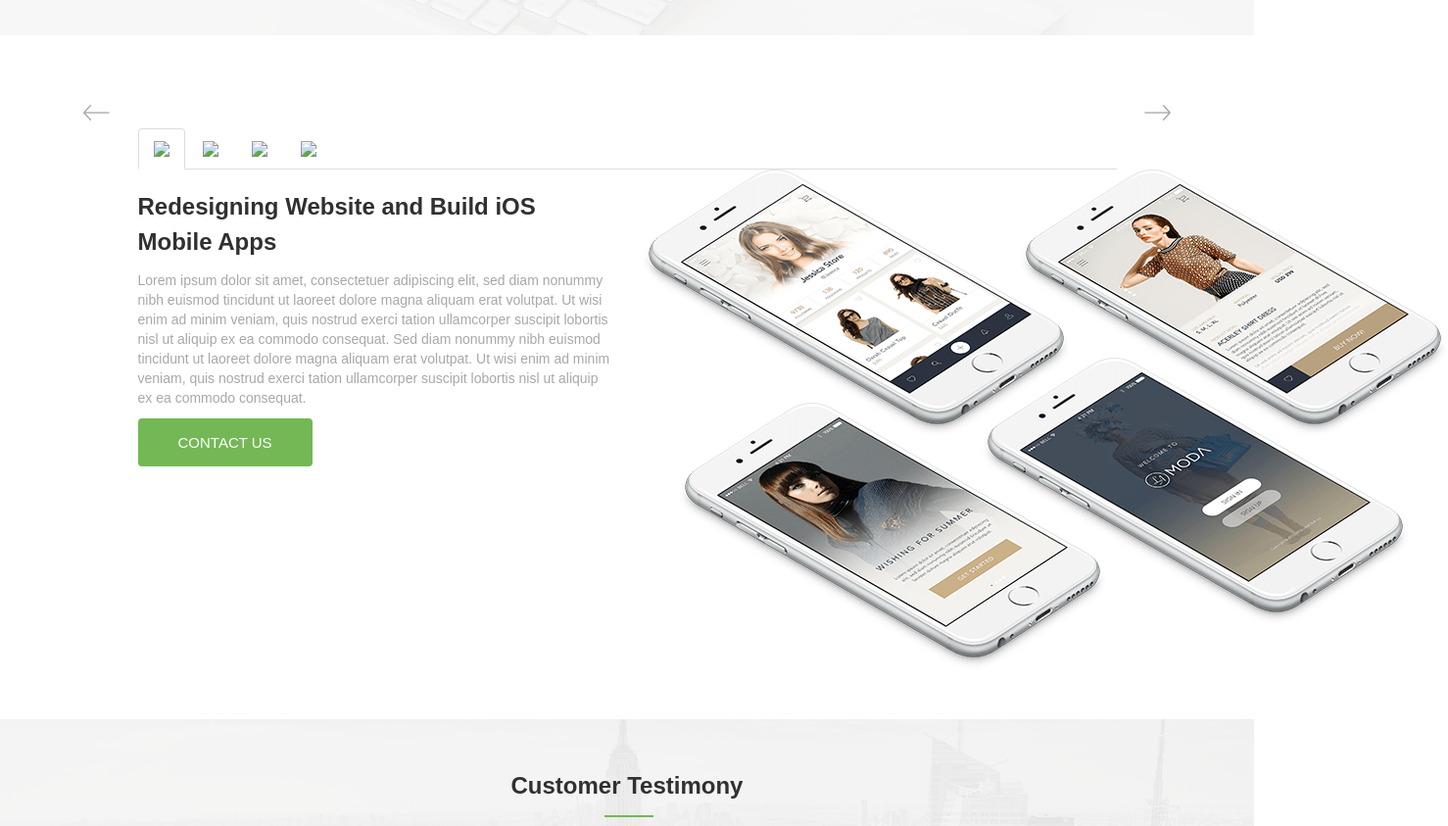
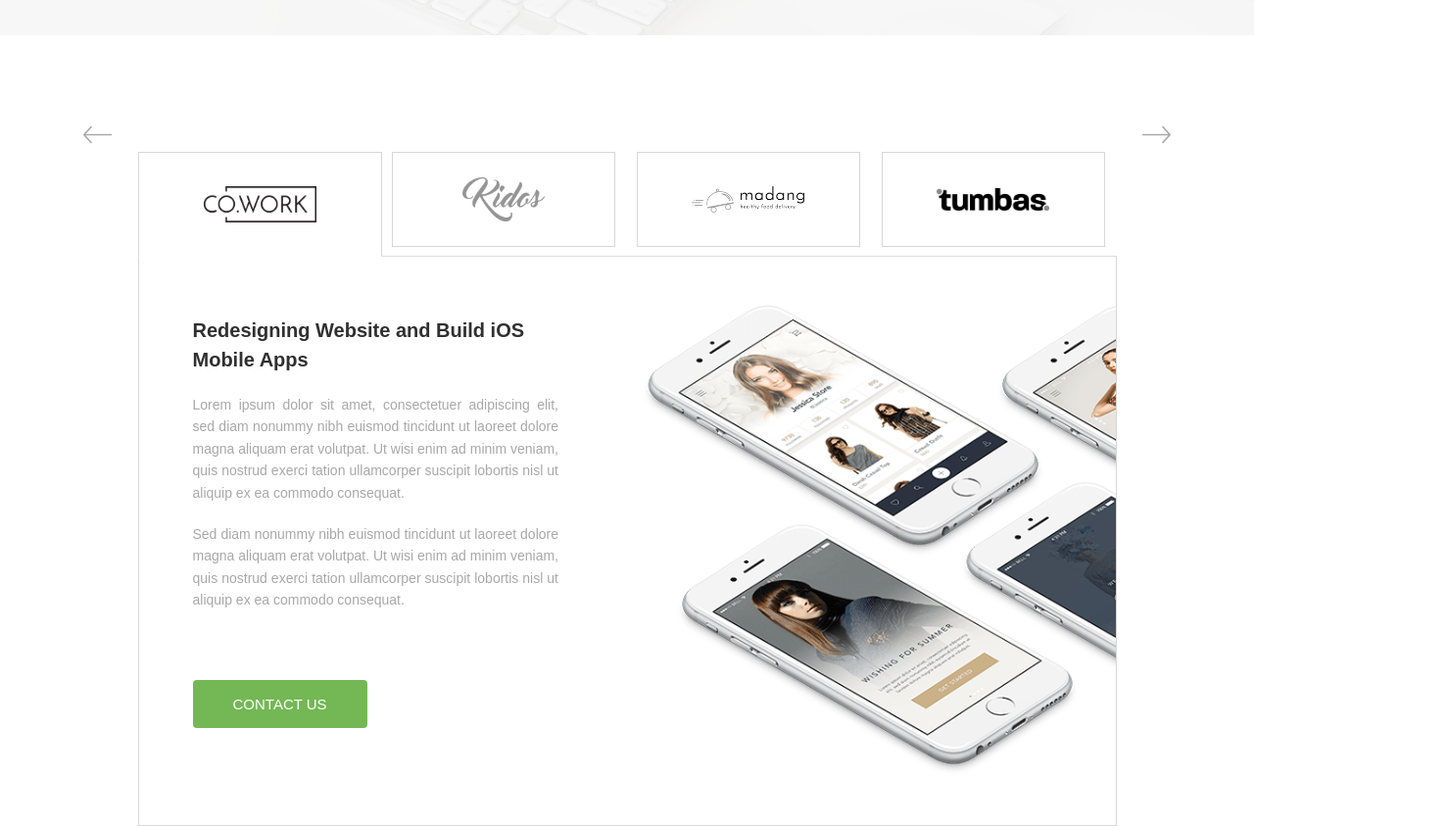
Before and after one commit to dayanramly/melonport, a website: page clients.html in a window 1280 px wide. Shown: the part 348-1191 px from the top of the page at 98% size, 1478 px wide, since content can reach past the window. Drawn offline with Linux system fonts and the light colour scheme; files whose address does not match are found by name.

Commit message:
fixing client page

```diff
--- a/clients.html
+++ b/clients.html
@@ -53,34 +53,92 @@
 		<div class="container">
 			<div class="col-md-12 client-content-wrapper">
 				<div class="client-nav prev"><a href="#"><i class="ion-ios-arrow-thin-left"></i></a></div>
+
 				<div class="main-content">
 					<!-- Nav tabs -->
-					<ul class="nav nav-tabs" role="tablist">
-						<li role="presentation" class="active"><a href="#home" aria-controls="home" role="tab" data-toggle="tab"><img src="dist/img/customer_color/bose.png"></a></li>
-						<li role="presentation"><a href="#profile" aria-controls="profile" role="tab" data-toggle="tab"><img src="dist/img/customer_color/itg.png"></a></li>
-						<li role="presentation"><a href="#messages" aria-controls="messages" role="tab" data-toggle="tab"><img src="dist/img/customer_color/bose.png"></a></li>
-						<li role="presentation"><a href="#settings" aria-controls="settings" role="tab" data-toggle="tab"><img src="dist/img/customer_color/itg.png"></a></li>
+					<ul class="nav nav-tabs nav-main-content" role="tablist">
+						<li role="presentation" class="active">
+							<a href="#cowork" aria-controls="cowork" role="tab" data-toggle="tab">
+								<img src="dist/img/customer_color/Logo-cowork.png">
+							</a>
+						</li>
+						<li role="presentation">
+							<a href="#kidos" aria-controls="kidos" role="tab" data-toggle="tab">
+								<img src="dist/img/customer_color/Logo-Kidos.png">
+							</a>
+						</li>
+						<li role="presentation">
+							<a href="#madang" aria-controls="madang" role="tab" data-toggle="tab">
+								<img src="dist/img/customer_color/Logo-Madang.png">
+							</a>
+						</li>
+						<li role="presentation">
+							<a href="#tumbas" aria-controls="tumbas" role="tab" data-toggle="tab">
+								<img src="dist/img/customer_color/Logo-Tumbas.png">
+							</a>
+						</li>
 					</ul>
 
 					<!-- Tab panes -->
-					<div class="tab-content">
-						<div role="tabpanel" class="tab-pane active" id="home">
+					<div class="tab-content tab-main-content">
+						<div role="tabpanel" class="tab-pane active" id="cowork">
 							<div class="row">
-								<div class="col-md-6">
-									<h3>Redesigning Website and Build iOS Mobile Apps</h3>
-									<p>Lorem ipsum dolor sit amet, consectetuer adipiscing elit, sed diam nonummy nibh euismod tincidunt ut laoreet dolore magna aliquam erat volutpat. Ut wisi enim ad minim veniam, quis nostrud exerci tation ullamcorper suscipit lobortis nisl ut aliquip ex ea commodo consequat. Sed diam nonummy nibh euismod tincidunt ut laoreet dolore magna aliquam erat volutpat. Ut wisi enim ad minim veniam, quis nostrud exerci tation ullamcorper suscipit lobortis nisl ut aliquip ex ea commodo consequat.</p>
+								<div class="col-md-6 content-text">
+									<h4>Redesigning Website and Build iOS Mobile Apps</h4>
+									<p>Lorem ipsum dolor sit amet, consectetuer adipiscing elit, sed diam nonummy nibh euismod tincidunt ut laoreet dolore magna aliquam erat volutpat. Ut wisi enim ad minim veniam, quis nostrud exerci tation ullamcorper suscipit lobortis nisl ut aliquip ex ea commodo consequat. </p>
+									<p>Sed diam nonummy nibh euismod tincidunt ut laoreet dolore magna aliquam erat volutpat. Ut wisi enim ad minim veniam, quis nostrud exerci tation ullamcorper suscipit lobortis nisl ut aliquip ex ea commodo consequat.</p>
 
 									<button type="submit" class="btn btn-green btn-big">CONTACT US</button>
 								</div>
-								<div class="col-md-6">
+								<div class="col-md-6 content-img">
 									<img src="dist/img/client_1.png">
 								</div>
 							</div>
 						</div>
-						<div role="tabpanel" class="tab-pane" id="profile">...</div>
-						<div role="tabpanel" class="tab-pane" id="messages">...</div>
-						<div role="tabpanel" class="tab-pane" id="settings">...</div>
+						<div role="tabpanel" class="tab-pane" id="kidos">
+							<div class="row">
+								<div class="col-md-6 content-text">
+									<h4>Redesigning Kidos Mobile Apps</h4>
+									<p>Lorem ipsum dolor sit amet, consectetuer adipiscing elit, sed diam nonummy nibh euismod tincidunt ut laoreet dolore magna aliquam erat volutpat. Ut wisi enim ad minim veniam, quis nostrud exerci tation ullamcorper suscipit lobortis nisl ut aliquip ex ea commodo consequat. </p>
+									<p>Sed diam nonummy nibh euismod tincidunt ut laoreet dolore magna aliquam erat volutpat. Ut wisi enim ad minim veniam, quis nostrud exerci tation ullamcorper suscipit lobortis nisl ut aliquip ex ea commodo consequat.</p>
+
+									<button type="submit" class="btn btn-green btn-big">CONTACT US</button>
+								</div>
+								<div class="col-md-6 content-img">
+									<img src="dist/img/client_1.png">
+								</div>
+							</div>
+						</div>
+						<div role="tabpanel" class="tab-pane" id="madang">
+							<div class="row">
+								<div class="col-md-6 content-text">
+									<h4>Redesigning Website and Build Madang Mobile Apps</h4>
+									<p>Lorem ipsum dolor sit amet, consectetuer adipiscing elit, sed diam nonummy nibh euismod tincidunt ut laoreet dolore magna aliquam erat volutpat. Ut wisi enim ad minim veniam, quis nostrud exerci tation ullamcorper suscipit lobortis nisl ut aliquip ex ea commodo consequat. </p>
+									<p>Sed diam nonummy nibh euismod tincidunt ut laoreet dolore magna aliquam erat volutpat. Ut wisi enim ad minim veniam, quis nostrud exerci tation ullamcorper suscipit lobortis nisl ut aliquip ex ea commodo consequat.</p>
+
+									<button type="submit" class="btn btn-green btn-big">CONTACT US</button>
+								</div>
+								<div class="col-md-6 content-img">
+									<img src="dist/img/client_1.png">
+								</div>
+							</div>
+						</div>
+						<div role="tabpanel" class="tab-pane" id="tumbas">
+							<div class="row">
+								<div class="col-md-6 content-text">
+									<h4>Redesigning Website and Build iOS Mobile Apps</h4>
+									<p>Lorem ipsum dolor sit amet, consectetuer adipiscing elit, sed diam nonummy nibh euismod tincidunt ut laoreet dolore magna aliquam erat volutpat. Ut wisi enim ad minim veniam, quis nostrud exerci tation ullamcorper suscipit lobortis nisl ut aliquip ex ea commodo consequat. </p>
+									<p>Sed diam nonummy nibh euismod tincidunt ut laoreet dolore magna aliquam erat volutpat. Ut wisi enim ad minim veniam, quis nostrud exerci tation ullamcorper suscipit lobortis nisl ut aliquip ex ea commodo consequat.</p>
+
+									<button type="submit" class="btn btn-green btn-big">CONTACT US</button>
+								</div>
+								<div class="col-md-6 content-img">
+									<img src="dist/img/client_1.png">
+								</div>
+							</div>
+						</div>
 					</div>
+
 				</div>
 				<div class="client-nav next"><a href="#"><i class="ion-ios-arrow-thin-right"></i></a></div>
 			</div>
--- a/src/scss/custom.scss
+++ b/src/scss/custom.scss
@@ -114,7 +114,7 @@
 			position: absolute;
 			top: 0;
 			left: 0;
-			opacity: .9;
+			opacity: .75;
 		}
 		&.services{
 			background-image: url('../img/navigation/services.jpg');
@@ -567,8 +567,9 @@
 		}
 		.client-nav{
 			width: 5%;
+			padding-top: $spacing-md;
 			i{
-				font-size: 32pt
+				font-size: 35pt
 			}
 			&.prev{
 				text-align: left;
@@ -579,6 +580,77 @@
 		}
 		.main-content{
 			width: 90%;
+			.nav-main-content{
+				li{
+					width: 25%;
+					text-align: center;
+					padding: 0 10px 10px;
+					&.active{
+						padding: 0;
+						a{
+							padding: 30px 40px;
+							border-bottom-color: transparent;
+							margin-right: 0;
+							img{
+								-webkit-filter: grayscale(0);
+								filter: grayscale(0);
+							}
+						}
+					}
+					a{
+						padding: 25px 10px;
+						border: $border-normal;
+						border-radius: 0;
+						img{
+							width: 115px;
+							height: 45px;
+							object-fit: contain;
+							object-position: 50% 50%;
+							-webkit-filter: grayscale(100%);
+							filter: grayscale(100%);
+						}
+						&:hover{
+							background-color: $white;
+							img{
+								-webkit-filter: grayscale(0);
+								filter: grayscale(0);
+							}
+						}
+					}
+				}
+			}
+			.tab-main-content{
+				border: $border-normal;
+				border-top: 0;
+				padding: $spacing-lg 0;
+				.tab-pane{
+					&.active{
+
+					}
+					.content-text{
+						padding: 0 $spacing-lg + $spacing-md;
+						h4{
+							margin-bottom: $spacing-md;
+							font-weight: $font-weight-semiBold;
+						}
+						p{
+							margin-bottom: $spacing-md;
+							text-align: justify;
+						}
+						.btn-big{
+							margin-top: $spacing-lg;
+						}
+					}
+					.content-img{
+						img{
+							width: 100%;
+							height: 480px;
+							object-fit: cover;
+							object-position: 0 0;
+						}
+					}
+				}
+			}
 		}
 	}
 }
@@ -685,6 +757,7 @@
 			}
 			.bootstrap-select{
 				height: 50px;
+				border: 0;
 				.selectpicker{
 					height: 50px;
 					&:focus{
--- a/src/scss/partials/typography.scss
+++ b/src/scss/partials/typography.scss
@@ -68,8 +68,9 @@ blockquote{
     color: $grey;
 }
 p{
-    font-weight: $font-weight-regular;
+    font-weight: $font-weight-light;
     font-family: $font-family;
     color: $grey;
     margin-bottom: 10px;
+    line-height: 1.6;
 }
```
Also changed, not shown: index.html (+6 -6 lines), dist/css/custom.min.css.
